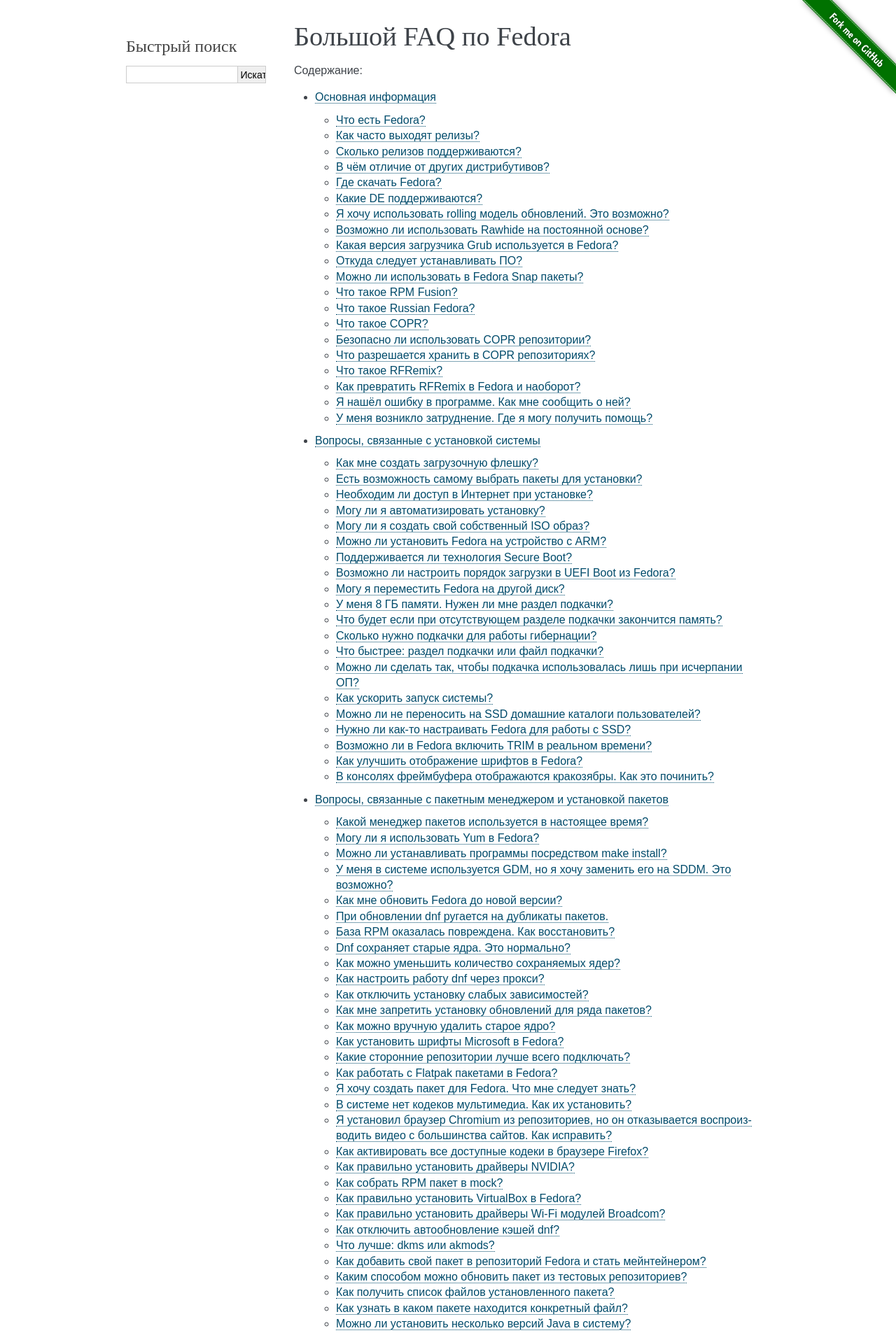
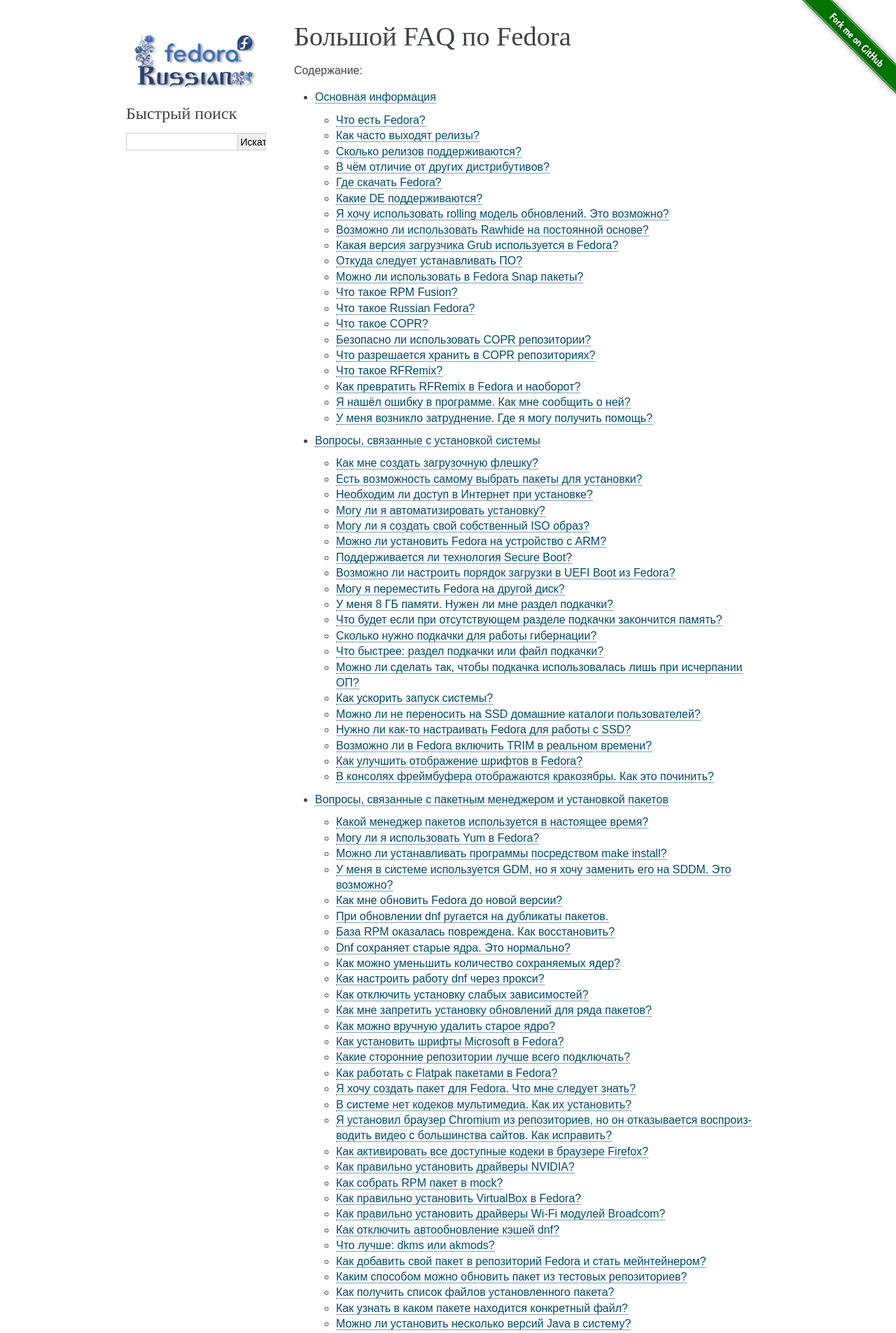
Before and after one commit to RussianFedora/FAQ, a Sphinx documentation site: the page built from source/index.rst, in a window 1280 px wide. Shown: the top 1905 px of the page at 70% size. Built offline with Sphinx 7.4.7, drawn with Linux system fonts in a browser that asks for light colours.

Commit message:
Added RussianFedora logo.

```diff
--- a/source/conf.py
+++ b/source/conf.py
@@ -96,7 +96,10 @@
     'show_powered_by': False,
     'github_user': 'RussianFedora',
     'github_repo': 'FAQ',
-    'github_banner': 'forkme_right_green.png'
+    'github_banner': 'forkme_right_green.png',
+    'github_button': False,
+    'logo': 'rf-logo.png',
+    'touch_icon': 'rf-logo.png'
 }
 
 # Add any paths that contain custom static files (such as style sheets) here,
@@ -111,8 +114,9 @@
 # refs: http://alabaster.readthedocs.io/en/latest/installation.html#sidebars
 html_sidebars = {
     '**': [
-        'relations.html',  # needs 'show_related': True theme option to display
+        'about.html',
         'searchbox.html',
+        'relations.html',
     ]
 }
 
```
Also changed, not shown: source/_static/rf-logo.png (added).
